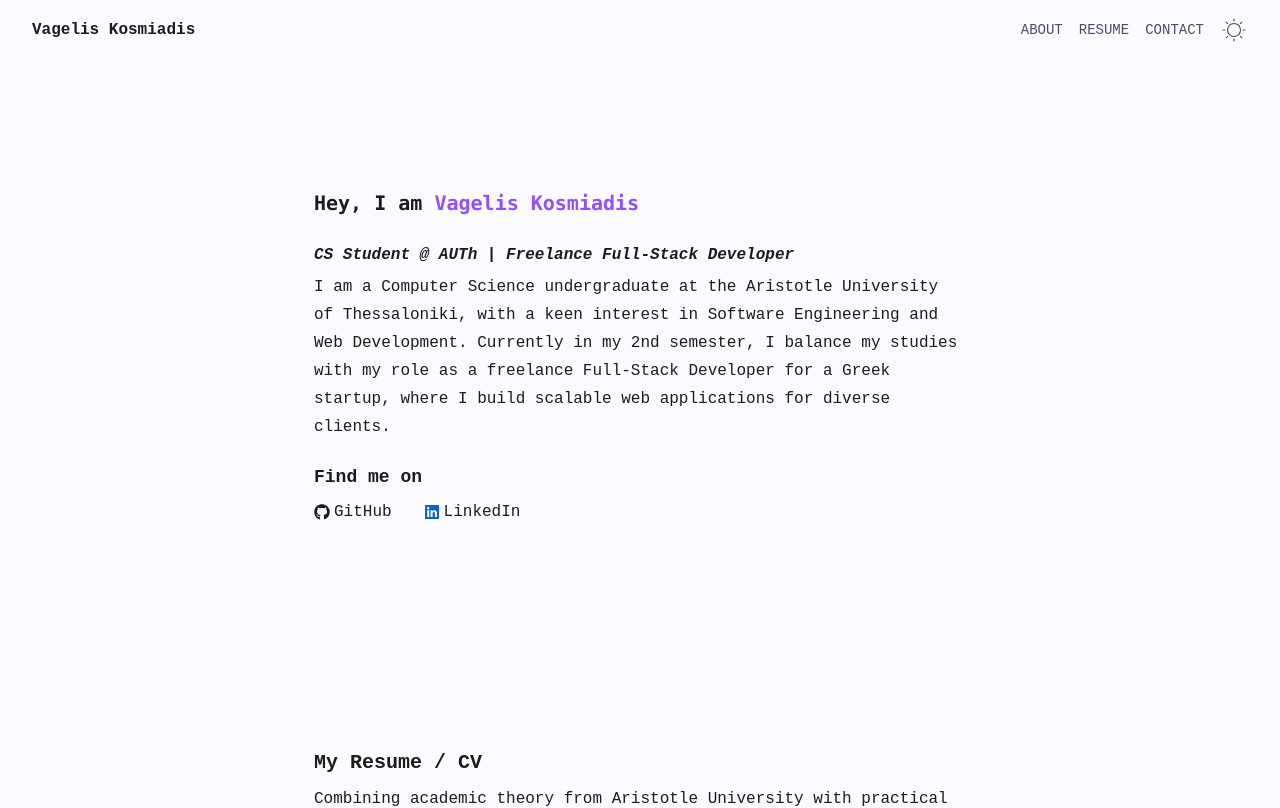
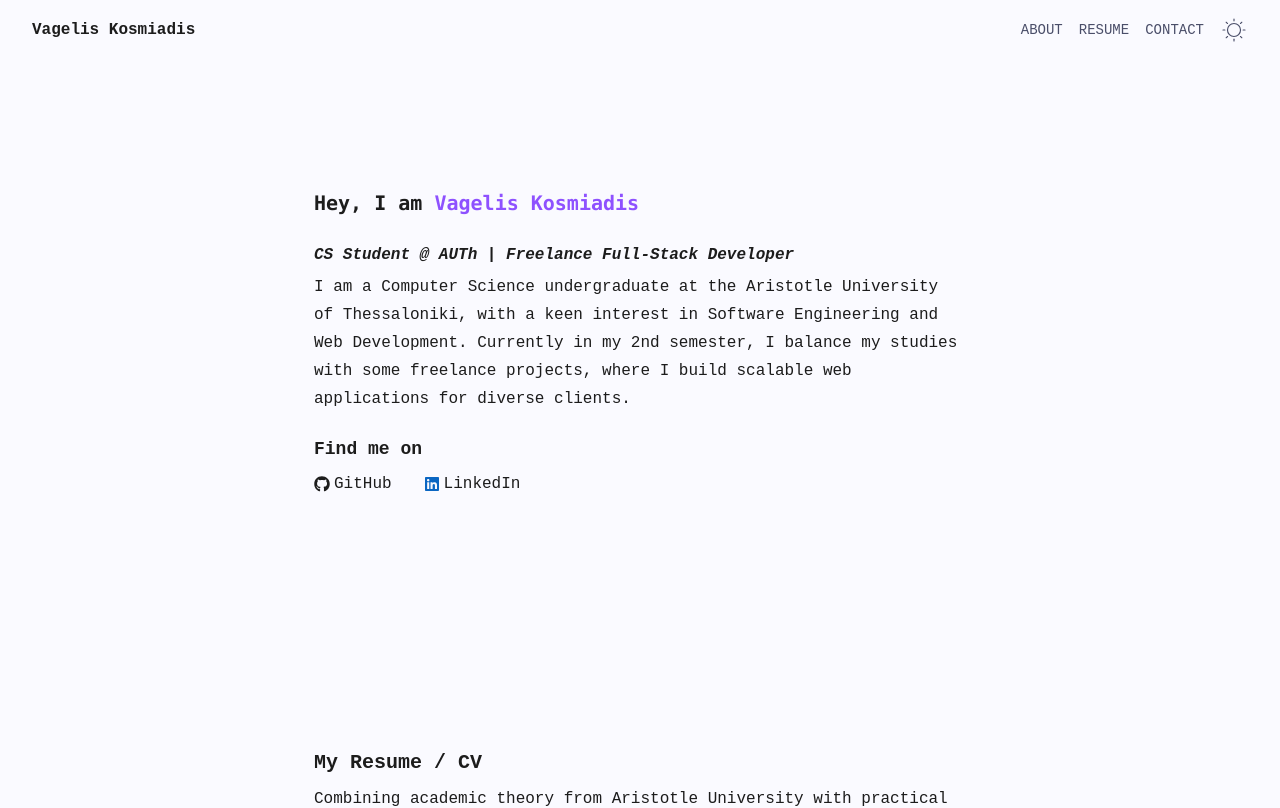
Before and after one commit to kosmiadis/portfolio_2026, a React (Vite) app: page / in a window 1280 px wide. Shown: the top 808 px of the page. Built offline with nearby package versions, Linux system fonts and the light colour scheme; a web font is replaced by a local one.

Commit message:
updated hero section paragraph

```diff
--- a/src/data.tsx
+++ b/src/data.tsx
@@ -114,7 +114,7 @@ export const data: DataI = {
     },
     hero: {
         title: "CS Student @ AUTh | Freelance Full-Stack Developer",
-        content: "I am a Computer Science undergraduate at the Aristotle University of Thessaloniki, with a keen interest in Software Engineering and Web Development. Currently in my 2nd semester, I balance my studies with my role as a freelance Full-Stack Developer for a Greek startup, where I build scalable web applications for diverse clients.",
+        content: "I am a Computer Science undergraduate at the Aristotle University of Thessaloniki, with a keen interest in Software Engineering and Web Development. Currently in my 2nd semester, I balance my studies with some freelance projects, where I build scalable web applications for diverse clients.",
         social: [
             { icon: <FaGithub />,  name: 'GitHub', link: 'https://github.com/kosmiadis', target: "_blank" },
             { icon: <FaLinkedin color="#0A66C2" />, name: 'LinkedIn', link: 'https://www.linkedin.com/in/βαγγέλης-κοσμιάδης-72a6a9360/', target: "_blank" },
```
